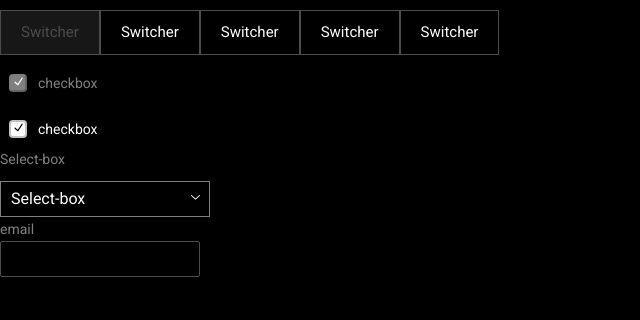
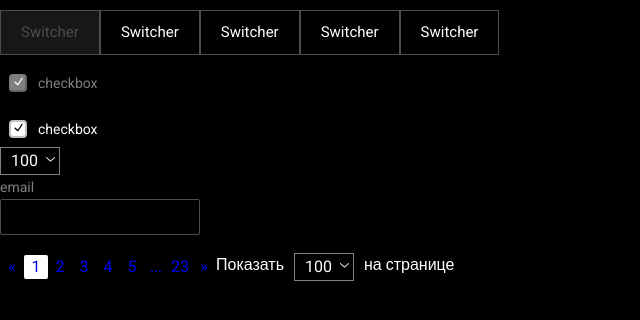
Before and after one commit to errydaycode/flashcards, a React (Vite) app: page / in a window 1280 px wide. Shown: the top 320 px of the page, without its empty margins (0-640 px from the left). Built offline with nearby package versions, Linux system fonts and the light colour scheme; a web font is replaced by a local one.

Commit message:
create pagination component

```diff
--- a/src/App.tsx
+++ b/src/App.tsx
@@ -1,5 +1,6 @@
 import { CheckBox } from '@/components/ui/checkBox/CheckBox'
 import { Input } from '@/components/ui/input'
+import { Pagination } from '@/components/ui/pagination/Pagination'
 import { Selects } from '@/components/ui/select/Select'
 import { TabSwitcher } from '@/components/ui/tabs/Tabs'
 
@@ -13,6 +14,7 @@ export function App() {
       <div style={{ width: '200px' }}>
         <Input label={'email'} />
       </div>
+      <Pagination />
     </div>
   )
 }
--- /dev/null
+++ b/src/components/ui/pagination/Pagination.module.scss
@@ -0,0 +1,54 @@
+.wrapper {
+  display: flex;
+  border: 1px solid green;
+}
+
+.listWrapper {
+  display: flex;
+  align-items: center;
+  width: 535px;
+  height: 24px;
+  list-style: none;
+  margin-top: 20px;
+  padding: 0;
+
+  .listItem {
+    cursor: pointer;
+    display: flex;
+    justify-content: center;
+    width: 24px;
+    height: 24px;
+    color: var(--color-light-100);
+    border-radius: 2px;
+
+    a {
+      text-decoration: none;
+    }
+
+    &:hover {
+      background: var(--color-dark-500);
+    }
+
+    &:focus {
+      outline: 2px solid var(--color-info-900);
+      border-radius: 2px;
+    }
+  }
+
+  .activePage {
+    background: var(--color-light-100);
+    color: var(--color-dark-900);
+  }
+
+  .selectNavigation {
+    display: flex;
+
+    div:last-child {
+      margin-left: 10px;
+      min-width: 110px;
+    }
+    div:first-child {
+      margin-right: 10px;
+    }
+  }
+}
--- /dev/null
+++ b/src/components/ui/pagination/Pagination.tsx
@@ -0,0 +1,79 @@
+import React, { FC, useState } from 'react'
+
+import { Selects } from '@/components/ui/select/Select'
+import { paginationRange } from '@/utils'
+import { clsx } from 'clsx'
+
+import style from './Pagination.module.scss'
+
+interface Props {
+  pageSize: number
+  totalCount: number
+}
+
+export const Pagination: FC<Props> = ({ pageSize = 2, totalCount = 45 }) => {
+  const [page, setPage] = useState(1)
+  const totalPage: number = Math.ceil(totalCount / pageSize)
+  const pages = paginationRange(totalPage, page, 1)
+
+  const onClickPage = (e: React.SyntheticEvent<HTMLElement>) => {
+    const datasetValue = e.currentTarget.dataset.page
+
+    if (datasetValue === ' ...') {
+      return setPage(totalPage)
+    } else if (datasetValue === '... ') {
+      return setPage(1)
+    }
+
+    if (datasetValue) {
+      setPage(+datasetValue)
+    }
+  }
+
+  const onClickNextPage = () => {
+    setPage(prevState => {
+      return prevState === 1 ? 1 : prevState - 1
+    })
+  }
+
+  const onClickPrevPage = () => {
+    setPage(prevState => {
+      return prevState === totalPage ? totalPage : prevState + 1
+    })
+  }
+
+  return (
+    <nav>
+      <ul className={style.listWrapper}>
+        <li className={style.listItem} onClick={onClickNextPage}>
+          <a href={'#'}>
+            <span>&laquo;</span>
+          </a>
+        </li>
+        {pages.map(item => {
+          return (
+            <li
+              className={clsx(style.listItem, item == page && style.activePage)}
+              data-page={item}
+              key={item}
+              onClick={onClickPage}
+            >
+              <a href={'#'}>{item}</a>
+            </li>
+          )
+        })}
+        <li className={style.listItem} onClick={onClickPrevPage}>
+          <a href={'#'}>
+            <span>&raquo;</span>
+          </a>
+        </li>
+
+        <li className={style.selectNavigation}>
+          <div>Показать</div>
+          <Selects />
+          <div>на странице</div>
+        </li>
+      </ul>
+    </nav>
+  )
+}
--- a/src/components/ui/select/Select.module.scss
+++ b/src/components/ui/select/Select.module.scss
@@ -6,8 +6,8 @@
 
 .SelectTrigger {
   outline: none;
-  width: 210px;
-  height: 36px;
+  width: 60px;
+  height: 100%;
   display: flex;
   justify-content: space-between;
   align-items: center;
@@ -18,7 +18,6 @@
   gap: 5px;
   background-color: var(--color-dark-900);
   color: var(--violet-11);
-  margin-top: 10px;
 }
 
 .SelectTrigger:hover {
@@ -52,6 +51,7 @@
 .SelectViewport {
   border: 1px solid var(--color-dark-100);
   border-top: none;
+  width: 100%;
 }
 
 .SelectItem {
@@ -61,9 +61,7 @@
   display: flex;
   align-items: center;
   height: 25px;
-  width: 209px;
-  padding: 0 35px 0 10px;
-  position: relative;
+  width: 58px;
   user-select: none;
 }
 
--- a/src/components/ui/select/Select.tsx
+++ b/src/components/ui/select/Select.tsx
@@ -1,33 +1,37 @@
-import { useState } from 'react'
+import { FC, useState } from 'react'
 
 import { ChevronDownIcon, ChevronUpIcon } from '@radix-ui/react-icons'
 import * as Select from '@radix-ui/react-select'
 
 import style from './Select.module.scss'
 
-export const Selects = () => {
-  const [value, setValue] = useState('Select-box')
+interface Props {
+  label?: string
+}
+
+export const Selects: FC<Props> = ({ label }) => {
+  const [value, setValue] = useState('100')
   const [open, setOpen] = useState(false)
 
   return (
     <Select.Root onOpenChange={setOpen} onValueChange={setValue} value={value}>
-      <div className={style.selectName}>Select-box</div>
+      {label && <div className={style.selectName}>{label}</div>}
       <Select.Trigger className={style.SelectTrigger}>
         <Select.Value aria-label={value}>{value}</Select.Value>
         <Select.Icon>{open ? <ChevronUpIcon /> : <ChevronDownIcon />}</Select.Icon>
       </Select.Trigger>
       <Select.Portal>
-        <Select.Content className={style.SelectContent}>
+        <Select.Content className={style.SelectContent} position={'popper'}>
           <Select.Viewport className={style.SelectViewport}>
             <Select.Group>
-              <Select.Item className={style.SelectItem} value={'Select-box1'}>
-                Select-box1
+              <Select.Item className={style.SelectItem} value={'5'}>
+                5
               </Select.Item>
-              <Select.Item className={style.SelectItem} value={'Select-box-2'}>
-                Select-box2
+              <Select.Item className={style.SelectItem} value={'10'}>
+                10
               </Select.Item>
-              <Select.Item className={style.SelectItem} value={'Select-box-3'}>
-                Select-box3
+              <Select.Item className={style.SelectItem} value={'100'}>
+                100
               </Select.Item>
             </Select.Group>
           </Select.Viewport>
--- /dev/null
+++ b/src/utils/index.ts
@@ -0,0 +1 @@
+export * from './paginationRange'
--- /dev/null
+++ b/src/utils/paginationRange.ts
@@ -0,0 +1,40 @@
+export function range(start: number, end: number, step: number = 1) {
+  const length = Math.max(Math.ceil((end - start) / step), 0)
+  const numbers = Array(length)
+
+  for (let i = 0; i < length; i++) {
+    numbers[i] = start
+    start += step
+  }
+
+  return numbers
+}
+
+export const paginationRange = (totalPage: number, page: number, siblings: number) => {
+  const totalPageNoInArray = 7 + siblings
+
+  if (totalPageNoInArray >= totalPage) {
+    return range(1, totalPage + 1)
+  }
+  const leftSiblingsIndex = Math.max(page - siblings, 1)
+  const rightSiblingsIndex = Math.min(page + siblings, totalPage)
+
+  const showLeftDots = leftSiblingsIndex > 2
+  const showRightDots = rightSiblingsIndex < totalPage - 2
+
+  if (!showLeftDots && showRightDots) {
+    const leftItemsCount = 3 + 2 * siblings
+    const leftRange = range(1, leftItemsCount + 1)
+
+    return [...leftRange, ' ...', totalPage]
+  } else if (showLeftDots && !showRightDots) {
+    const rightItemsCount = 3 + 2 * siblings
+    const rightRange = range(totalPage - rightItemsCount + 1, totalPage)
+
+    return [1, '... ', ...rightRange, totalPage]
+  } else {
+    const middleRange = range(leftSiblingsIndex, rightSiblingsIndex + 1)
+
+    return [1, '... ', ...middleRange, ' ...', totalPage]
+  }
+}
```
Also changed, not shown: src/components/ui/pagination/utils/paginationRange.js (added, +40 -0 lines), 1 other file (tests, documents, lock files or other folders).
